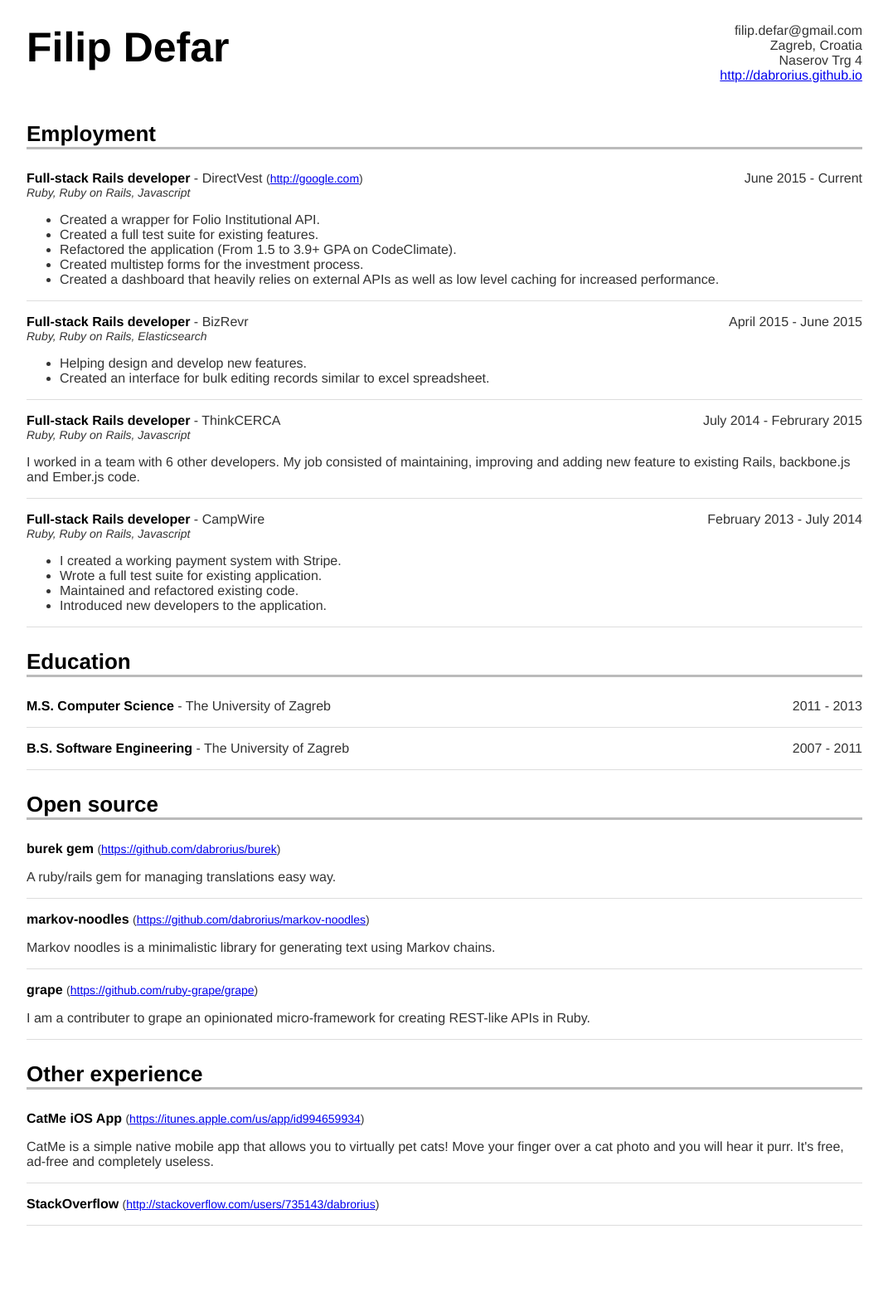
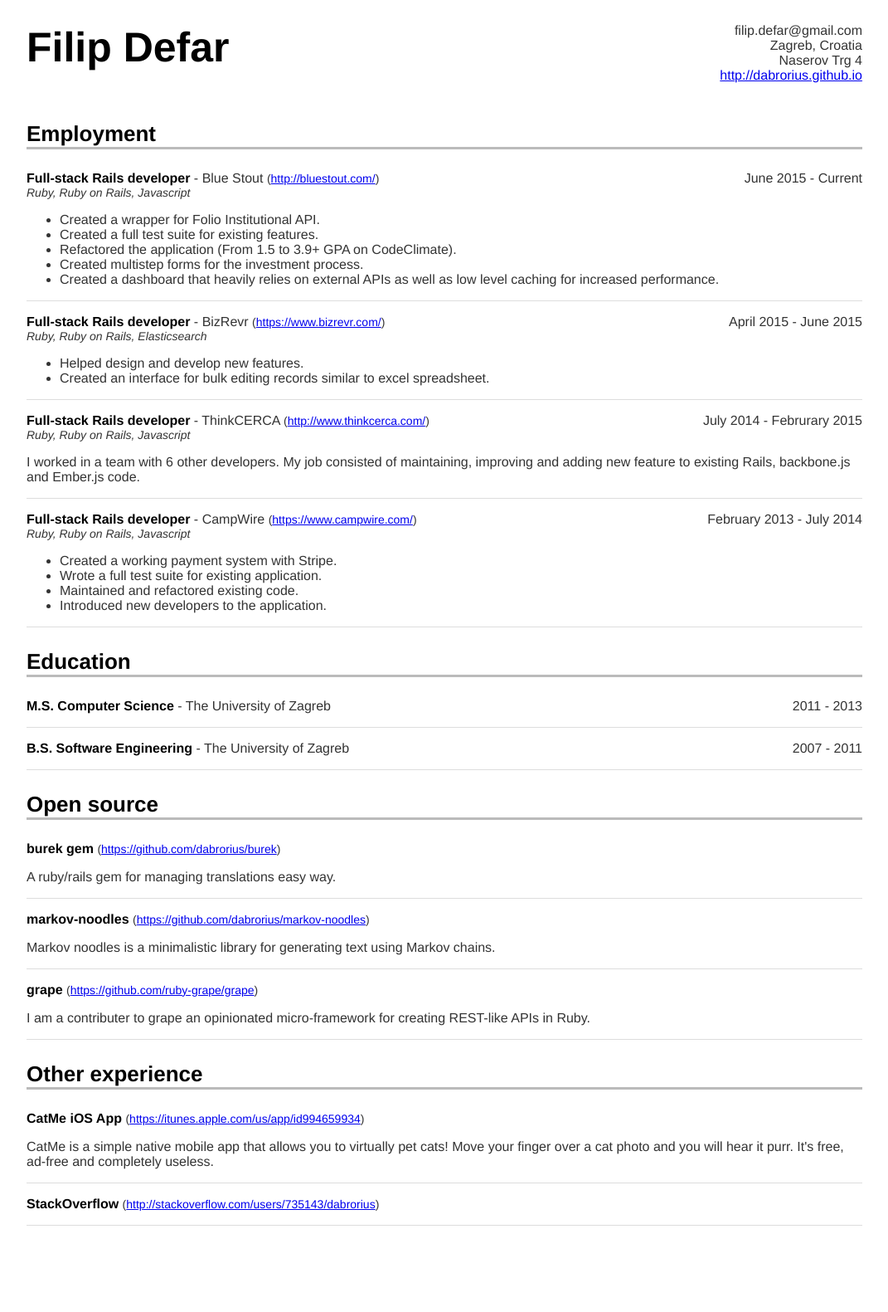
Before and after one commit to dabrorius/dabrorius.github.io, a Jekyll site: the page cv.html, which Jekyll copies as it is, in a window 1280 px wide. Shown: the whole page at 83% size, without its empty margins (104-1175 px from the left). Built offline with Jekyll 4.4.1, drawn with Linux system fonts in a browser that asks for light colours.

Commit message:
CV update

```diff
--- a/cv.html
+++ b/cv.html
@@ -66,10 +66,10 @@
 
           <div class="item">
             <b class="title">Full-stack Rails developer</b>
-             - DirectVest
+             - Blue Stout
 
               <span class="homepage">
-              (<a href="http://google.com">http://google.com</a>)
+              (<a href="http://bluestout.com/">http://bluestout.com/</a>)
               </span>
 
 
@@ -103,6 +103,10 @@
             <b class="title">Full-stack Rails developer</b>
              - BizRevr
 
+              <span class="homepage">
+              (<a href="https://www.bizrevr.com/">https://www.bizrevr.com/</a>)
+              </span>
+
 
               <p class="technologies">
                 Ruby, Ruby on Rails, Elasticsearch
@@ -112,7 +116,7 @@
 
               <ul>
 
-                  <li>Helping design and develop new features. </li>
+                  <li>Helped design and develop new features. </li>
 
                   <li>Created an interface for bulk editing records similar to excel spreadsheet.</li>
 
@@ -127,6 +131,10 @@
           <div class="item">
             <b class="title">Full-stack Rails developer</b>
              - ThinkCERCA
+
+              <span class="homepage">
+              (<a href="http://www.thinkcerca.com/">http://www.thinkcerca.com/</a>)
+              </span>
 
 
               <p class="technologies">
@@ -149,6 +157,10 @@
             <b class="title">Full-stack Rails developer</b>
              - CampWire
 
+              <span class="homepage">
+              (<a href="https://www.campwire.com/">https://www.campwire.com/</a>)
+              </span>
+
 
               <p class="technologies">
                 Ruby, Ruby on Rails, Javascript
@@ -158,7 +170,7 @@
 
               <ul>
 
-                  <li>I created a working payment system with Stripe. </li>
+                  <li>Created a working payment system with Stripe. </li>
 
                   <li>Wrote a full test suite for existing application.</li>
 
```
